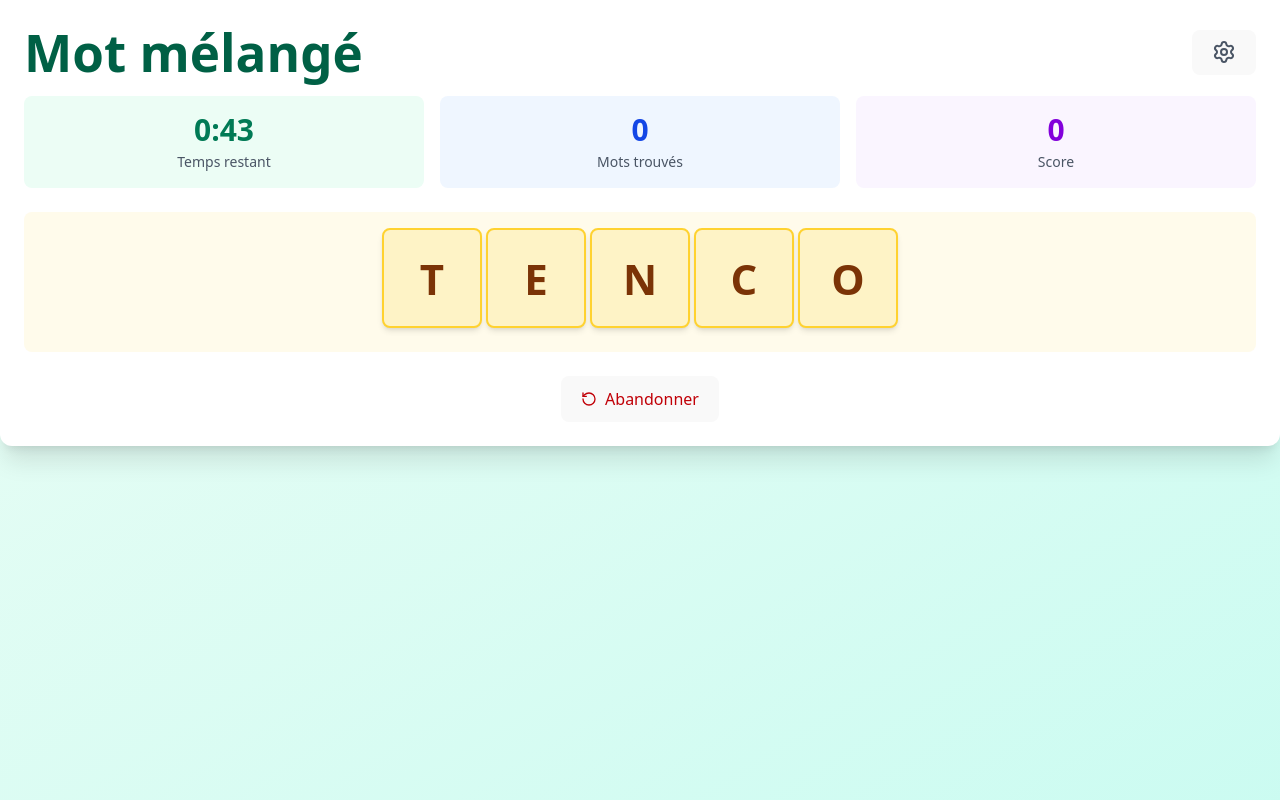
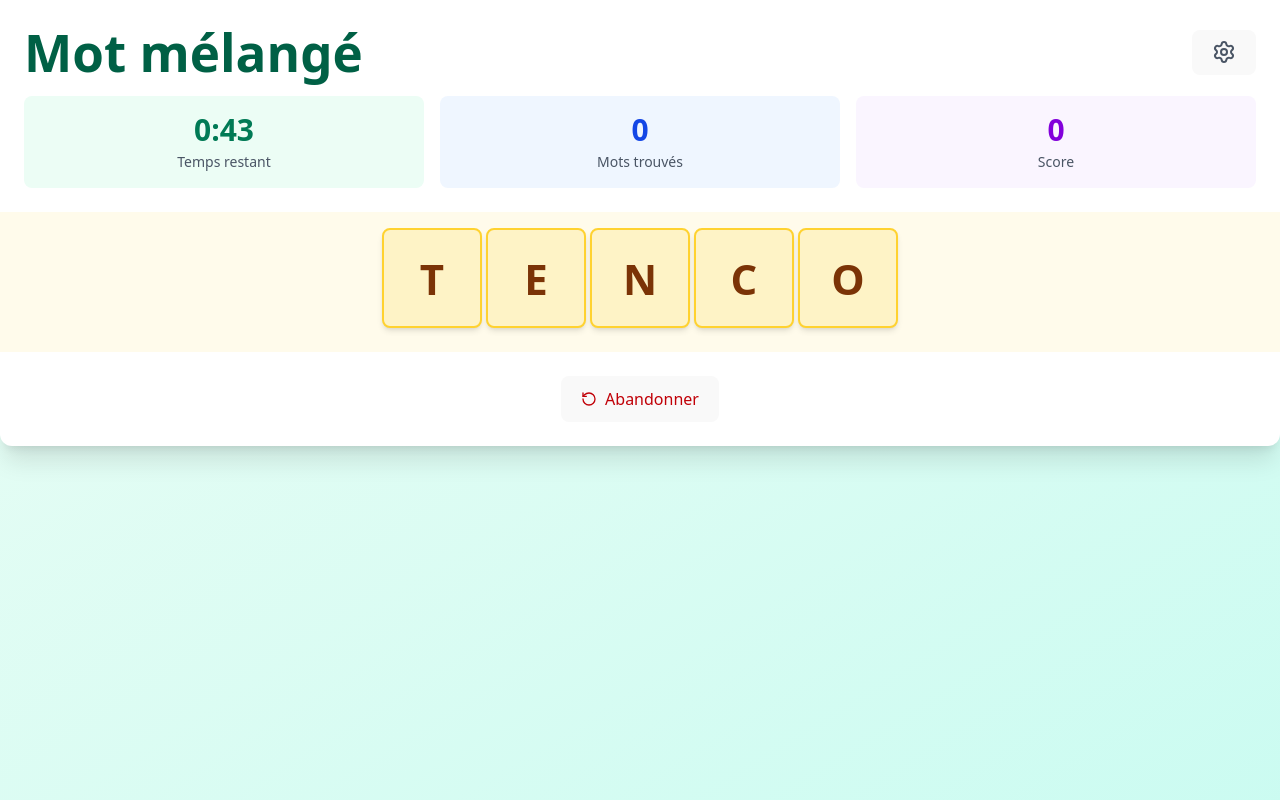
Before and after one commit to GabinKolly/mot_aleatoire, a React (Vite) app: page / in a window 1280 px wide. Both pictures are taken after a click on the button "Commencer". Built offline with nearby package versions, Linux system fonts and the light colour scheme.

Commit message:
adjust gameplay box

```diff
--- a/src/App.jsx
+++ b/src/App.jsx
@@ -70,7 +70,7 @@ const canBeSolvedWithOneMove = (shuffled, original) => {
 
 // Calculate tile size based on screen width and number of letters
 const calculateTileSize = (screenWidth, numLetters) => {
-  const usableWidth = screenWidth - 80;
+  const usableWidth = screenWidth;
   const calculatedSize = Math.min(100, Math.floor((usableWidth / numLetters) / 1.2));
   return {
     size: calculatedSize,
@@ -531,7 +531,7 @@ export default function ScrabbleTrainer() {
 
     return (
       <div className="space-y-6">
-        <div className="bg-amber-50 py-4 rounded-lg text-center">
+        <div className="relative left-1/2 w-screen -translate-x-1/2 bg-amber-50 py-4 text-center">
           <div className="flex justify-center gap-1 overflow-x-auto pb-2">
             {tiles.map((tile, index) => (
               <div
```
